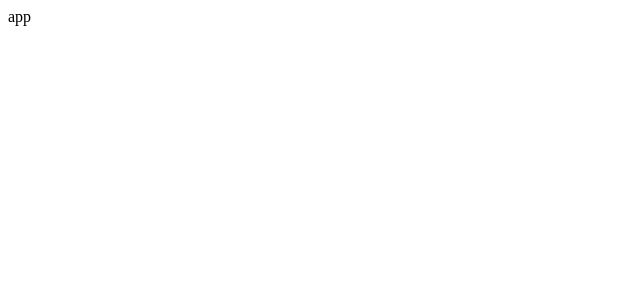
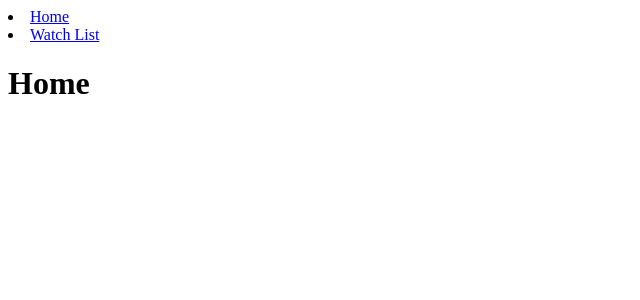
Before and after one commit to kenberkeley/tmdb-react, a React (Create React App) app: page / in a window 1280 px wide. Shown: the top 300 px of the page, without its empty margins (0-640 px from the left). Built offline with nearby package versions, Linux system fonts and the light colour scheme.

Commit message:
Introduce react-router-dom

```diff
--- a/package.json
+++ b/package.json
@@ -5,6 +5,7 @@
   "dependencies": {
     "react": "^16.8.6",
     "react-dom": "^16.8.6",
+    "react-router-dom": "^5.0.1",
     "react-scripts": "3.0.1"
   },
   "scripts": {
--- a/src/App.js
+++ b/src/App.js
@@ -1,9 +1,24 @@
 import React from 'react'
+import { BrowserRouter as Router, Route, Link } from 'react-router-dom'
+
+import Home from './pages/home/'
+import Watchlist from './pages/watchlist/'
 
 const App = () => (
-  <div>
-    app
-  </div>
+  <Router>
+    <div>
+      <nav>
+        <li>
+          <Link to='/'>Home</Link>
+        </li>
+        <li>
+          <Link to='/watchlist'>Watch List</Link>
+        </li>
+      </nav>
+    </div>
+    <Route path='/' exact component={Home} />
+    <Route path='/watchlist' component={Watchlist} />
+  </Router>
 )
 
 export default App
--- /dev/null
+++ b/src/pages/home/index.js
@@ -0,0 +1,9 @@
+import React from 'react'
+
+const Home = () => (
+  <h1>
+    Home
+  </h1>
+)
+
+export default Home
--- /dev/null
+++ b/src/pages/watchlist/index.js
@@ -0,0 +1,9 @@
+import React from 'react'
+
+const Watchlist = () => (
+  <h1>
+    Watchlist
+  </h1>
+)
+
+export default Watchlist
```
Also changed, not shown: 1 other file (tests, documents, lock files or other folders).
